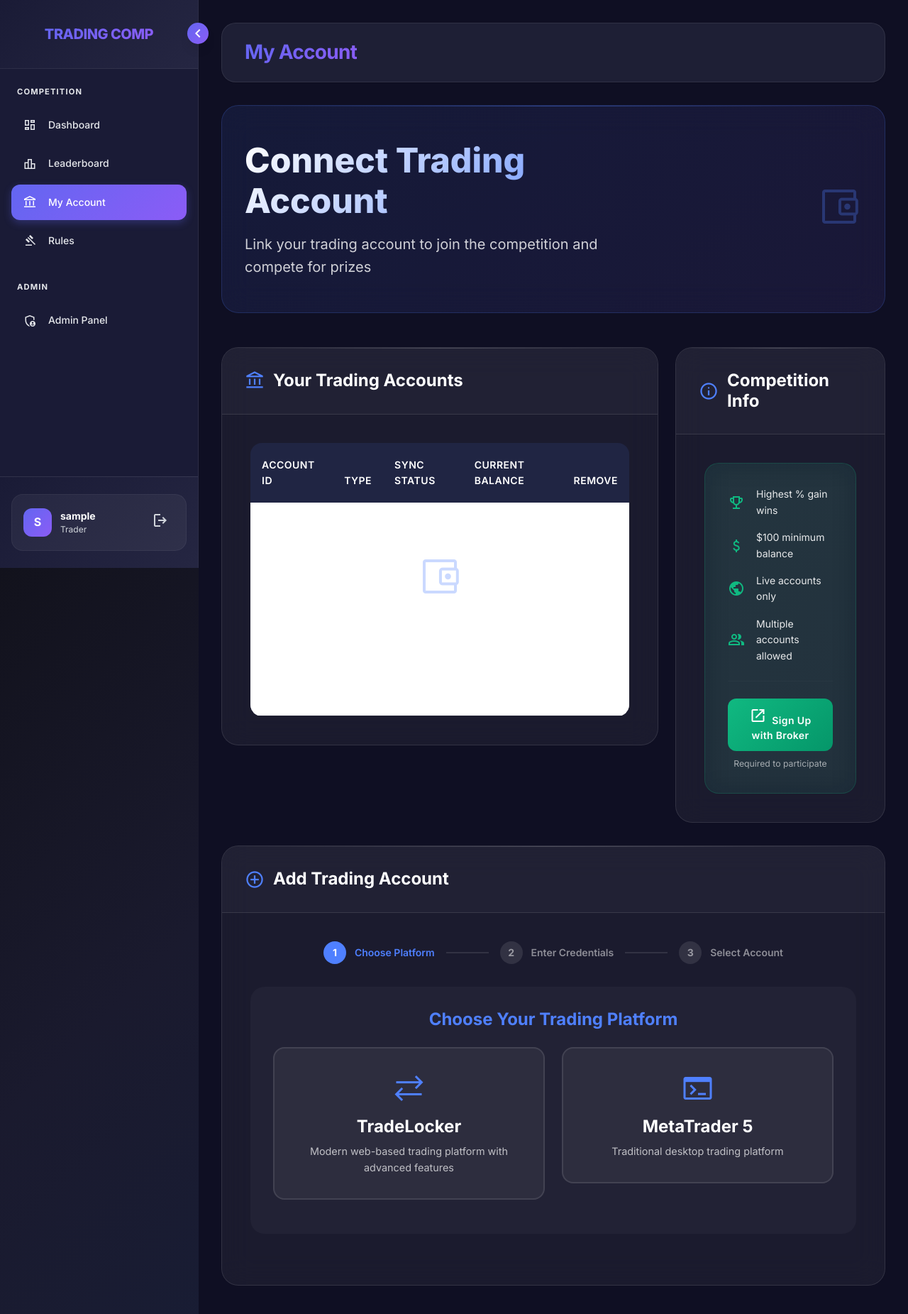
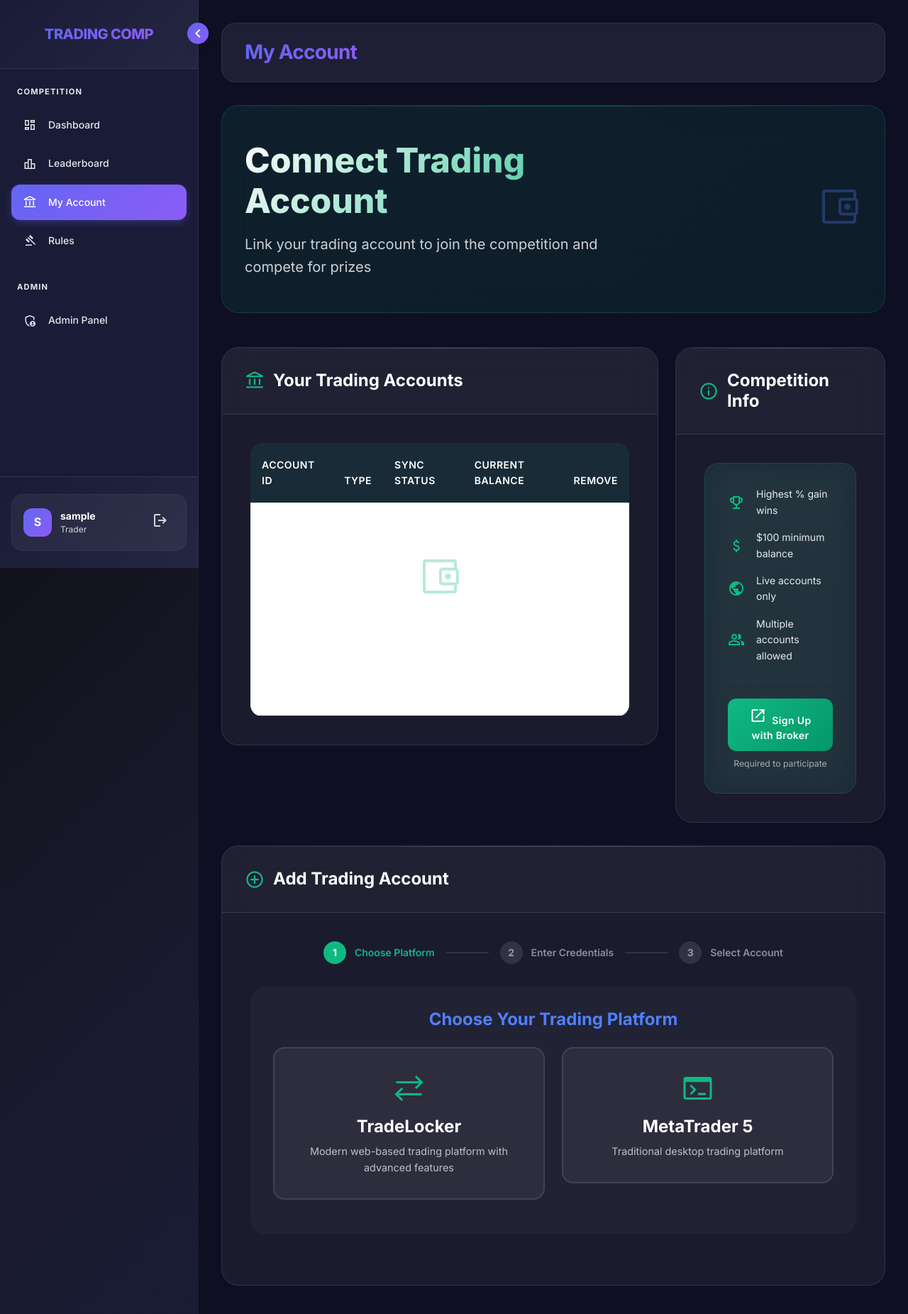
Before and after one commit to Tradersimpulse/tradecomp, a Flask app: page /accounts in a window 1280 px wide. Shown: the top 1851 px of the page at 71% size. Run offline with Flask 3, Linux system fonts and the light colour scheme; the visitor is signed in with stand-in values (Sample User, id 1); data that the repository does not hold is empty.

Commit message:
Update accounts.html

```diff
--- a/templates/accounts.html
+++ b/templates/accounts.html
@@ -19,11 +19,11 @@
         margin-right: 0.5rem;
     }
 
-    /* Hero section */
+    /* Hero section - UPDATED GREEN */
     .accounts-hero {
-        background: linear-gradient(135deg, rgba(79, 128, 255, 0.1) 0%, rgba(123, 104, 238, 0.1) 100%);
+        background: linear-gradient(135deg, rgba(16, 185, 129, 0.1) 0%, rgba(5, 150, 105, 0.1) 100%);
         border-radius: 24px;
-        border: 1px solid rgba(79, 128, 255, 0.2);
+        border: 1px solid rgba(16, 185, 129, 0.2);
         backdrop-filter: blur(20px);
         padding: 3rem 2rem;
         margin-bottom: 3rem;
@@ -38,13 +38,13 @@
         left: 0;
         right: 0;
         height: 1px;
-        background: linear-gradient(90deg, transparent, rgba(79, 128, 255, 0.4), transparent);
+        background: linear-gradient(90deg, transparent, rgba(16, 185, 129, 0.4), transparent);
     }
 
     .accounts-hero h1 {
         font-size: 3rem;
         font-weight: 800;
-        background: linear-gradient(135deg, #fff 0%, #4F80FF 100%);
+        background: linear-gradient(135deg, #fff 0%, #10B981 100%);
         -webkit-background-clip: text;
         -webkit-text-fill-color: transparent;
         background-clip: text;
@@ -109,7 +109,7 @@
     .card-title-modern .material-symbols-outlined {
         margin-right: 0.75rem;
         font-size: 1.75rem;
-        color: #4F80FF;
+        color: #10B981;
     }
 
     /* Account table styling */
@@ -120,7 +120,7 @@
     }
 
     .accounts-table th {
-        background: rgba(79, 128, 255, 0.1);
+        background: rgba(16, 185, 129, 0.1);
         border: none;
         padding: 1.25rem 1rem;
         font-weight: 600;
@@ -311,19 +311,19 @@
     }
 
     .type-option:hover {
-        border-color: rgba(79, 128, 255, 0.3);
-        background: rgba(79, 128, 255, 0.05);
+        border-color: rgba(16, 185, 129, 0.3);
+        background: rgba(16, 185, 129, 0.05);
         transform: translateY(-2px);
     }
 
     .type-option.selected {
-        border-color: #4F80FF;
-        background: rgba(79, 128, 255, 0.1);
+        border-color: #10B981;
+        background: rgba(16, 185, 129, 0.1);
     }
 
     .type-option .material-symbols-outlined {
         font-size: 3rem;
-        color: #4F80FF;
+        color: #10B981;
         margin-bottom: 1rem;
     }
 
@@ -451,7 +451,7 @@
 
     .empty-state .material-symbols-outlined {
         font-size: 4rem;
-        color: rgba(79, 128, 255, 0.3);
+        color: rgba(16, 185, 129, 0.3);
         margin-bottom: 1rem;
     }
 
@@ -542,7 +542,7 @@
     }
 
     .step.active {
-        color: #4F80FF;
+        color: #10B981;
     }
 
     .step.completed {
@@ -562,7 +562,7 @@
     }
 
     .step.active .step-number {
-        background: #4F80FF;
+        background: #10B981;
         color: white;
     }
 
```
Also changed, not shown: other parts of templates/accounts.html (+22 -22 lines).
